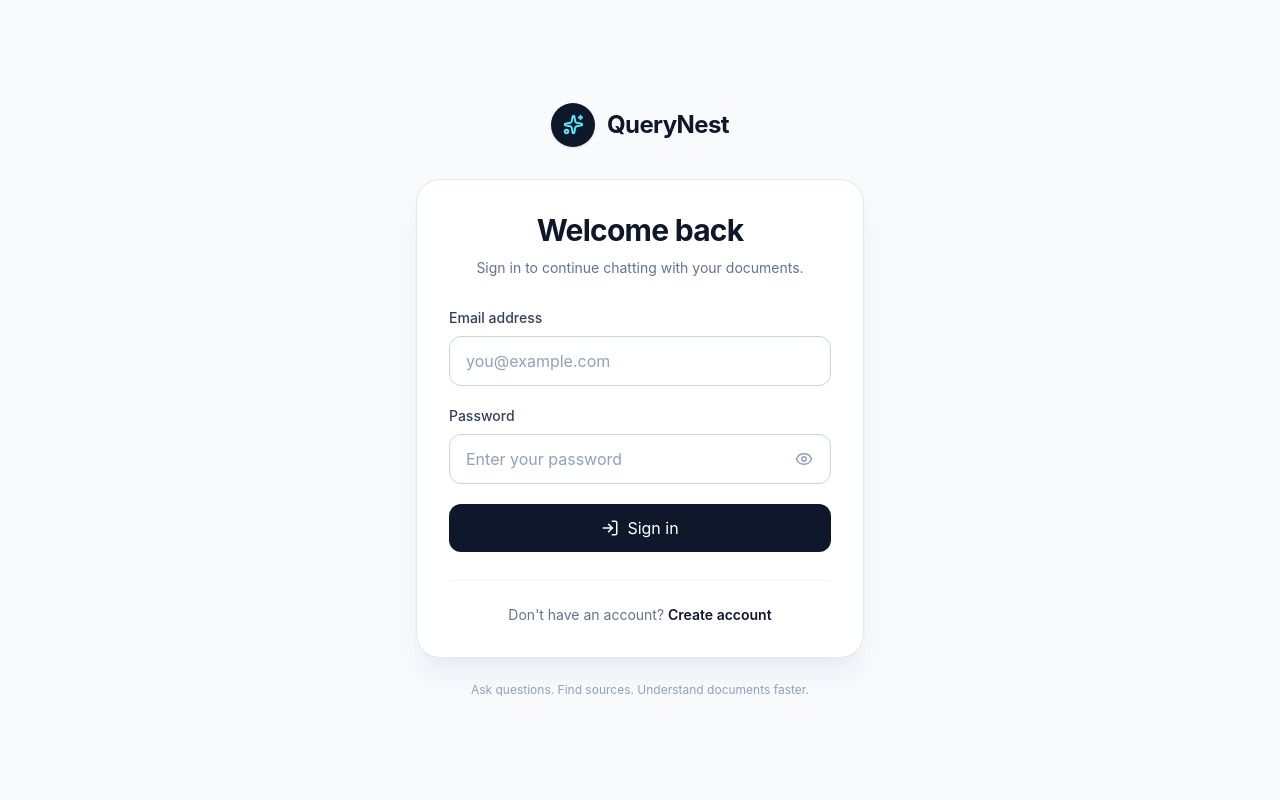
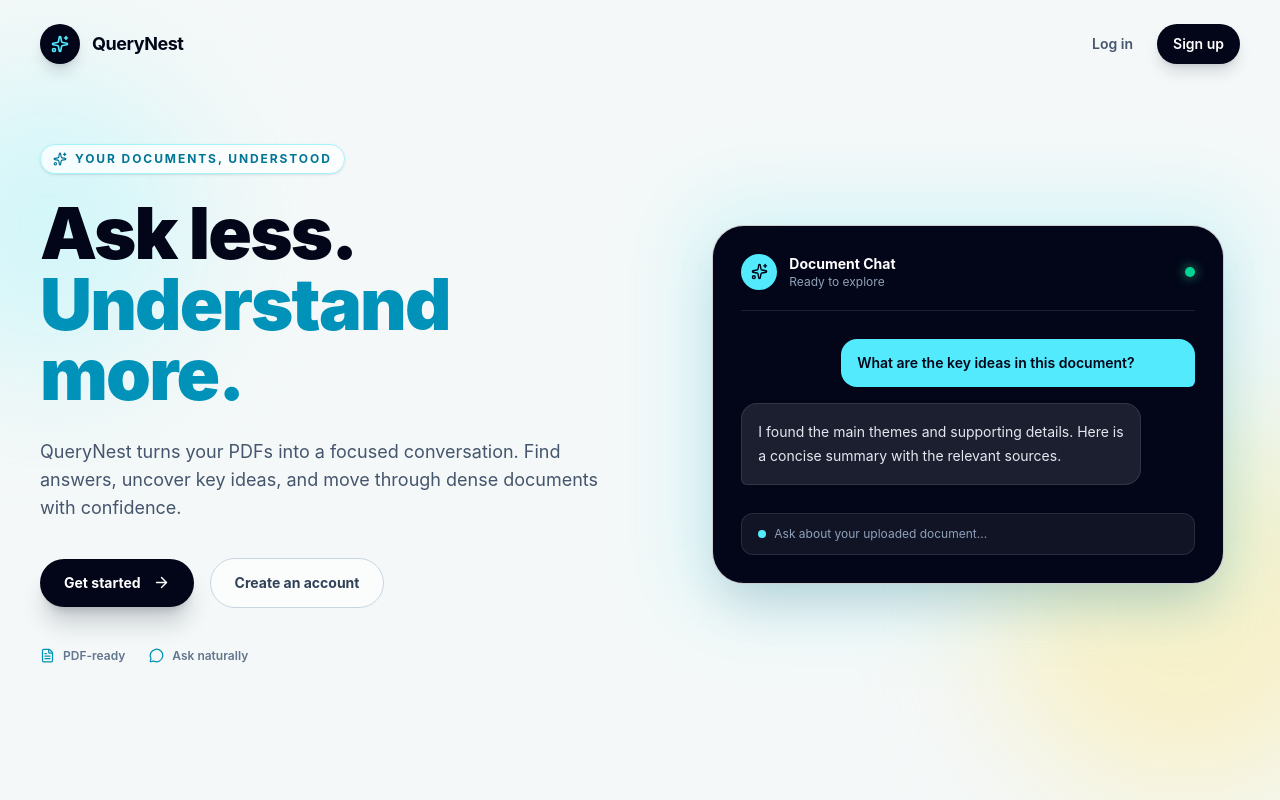
Before and after one commit to Debashis-svg/rag-assistant, a React (Vite) app in the folder frontend/: page / in a window 1280 px wide. Before the commit this address led to /login. Built offline with nearby package versions, Linux system fonts and the light colour scheme; no server answers.

Commit message:
feat: add Welcome page and update routing to direct users to Welcome on home page

```diff
--- a/frontend/src/App.jsx
+++ b/frontend/src/App.jsx
@@ -3,12 +3,14 @@ import { BrowserRouter, Navigate, Route, Routes } from 'react-router-dom';
 import Home from './pages/Home.jsx';
 import Login from './pages/Login.jsx';
 import Register from './pages/Register.jsx';
+import Welcome from './pages/Welcome.jsx';
 
 function App() {
   return (
     <BrowserRouter>
       <Routes>
-        <Route path="/" element={<Home />} />
+        <Route path="/" element={<Welcome />} />
+        <Route path="/chat" element={<Home />} />
         <Route path="/login" element={<Login />} />
         <Route path="/register" element={<Register />} />
 
--- a/frontend/src/pages/Login.jsx
+++ b/frontend/src/pages/Login.jsx
@@ -45,7 +45,7 @@ function Login() {
         JSON.stringify(response.data.user)
       );
 
-      navigate('/');
+      navigate('/chat');
     } catch (err) {
       setError(
         err.response?.data?.message ||
--- a/frontend/src/pages/Register.jsx
+++ b/frontend/src/pages/Register.jsx
@@ -67,7 +67,7 @@ function Register() {
         JSON.stringify(response.data.user)
       );
 
-      navigate('/');
+      navigate('/chat');
     } catch (err) {
       setError(
         err.response?.data?.message ||
--- /dev/null
+++ b/frontend/src/pages/Welcome.jsx
@@ -0,0 +1,112 @@
+import { ArrowRight, FileText, MessageCircle, Sparkles } from 'lucide-react';
+import { Link } from 'react-router-dom';
+
+import BrandMark from '../components/BrandMark.jsx';
+
+function Welcome() {
+  return (
+    <main className="relative min-h-screen overflow-hidden bg-[#f4f8f8] text-slate-950">
+      <div className="pointer-events-none absolute -left-24 top-20 h-72 w-72 rounded-full bg-cyan-200/40 blur-3xl" />
+      <div className="pointer-events-none absolute -right-24 bottom-0 h-96 w-96 rounded-full bg-amber-200/40 blur-3xl" />
+
+      <nav className="relative z-10 mx-auto flex max-w-7xl items-center justify-between px-6 py-6 lg:px-10">
+        <Link to="/" className="flex items-center gap-3">
+          <span className="flex h-10 w-10 items-center justify-center rounded-full bg-slate-950 text-white shadow-lg shadow-slate-900/15">
+            <BrandMark size="compact" />
+          </span>
+          <span className="text-lg font-bold tracking-tight">QueryNest</span>
+        </Link>
+
+        <div className="flex items-center gap-2 text-sm font-semibold">
+          <Link
+            to="/login"
+            className="rounded-full px-4 py-2.5 text-slate-600 transition hover:bg-white hover:text-slate-950"
+          >
+            Log in
+          </Link>
+          <Link
+            to="/register"
+            className="rounded-full bg-slate-950 px-4 py-2.5 text-white shadow-lg shadow-slate-900/15 transition hover:-translate-y-0.5 hover:bg-slate-800"
+          >
+            Sign up
+          </Link>
+        </div>
+      </nav>
+
+      <section className="relative z-10 mx-auto grid min-h-[calc(100vh-88px)] max-w-7xl items-center gap-14 px-6 pb-16 pt-8 lg:grid-cols-[1.05fr_0.95fr] lg:px-10 lg:pb-24 lg:pt-4">
+        <div className="max-w-2xl">
+          <div className="mb-6 inline-flex items-center gap-2 rounded-full border border-cyan-200 bg-white/75 px-3 py-1.5 text-xs font-bold uppercase tracking-[0.16em] text-cyan-700 shadow-sm backdrop-blur">
+            <Sparkles size={14} />
+            Your documents, understood
+          </div>
+
+          <h1 className="max-w-xl text-5xl font-black leading-[0.98] tracking-tight text-slate-950 sm:text-6xl lg:text-7xl">
+            Ask less.
+            <br />
+            <span className="text-cyan-600">Understand more.</span>
+          </h1>
+
+          <p className="mt-7 max-w-xl text-base leading-7 text-slate-600 sm:text-lg">
+            QueryNest turns your PDFs into a focused conversation. Find answers,
+            uncover key ideas, and move through dense documents with confidence.
+          </p>
+
+          <div className="mt-9 flex flex-wrap items-center gap-4">
+            <Link
+              to="/login"
+              className="group inline-flex items-center gap-3 rounded-full bg-slate-950 px-6 py-3.5 text-sm font-bold text-white shadow-xl shadow-slate-900/20 transition hover:-translate-y-1 hover:bg-slate-800"
+            >
+              Get started
+              <ArrowRight size={17} className="transition-transform group-hover:translate-x-1" />
+            </Link>
+            <Link
+              to="/register"
+              className="rounded-full border border-slate-300 bg-white/70 px-6 py-3.5 text-sm font-bold text-slate-700 transition hover:border-slate-500 hover:bg-white"
+            >
+              Create an account
+            </Link>
+          </div>
+
+          <div className="mt-10 flex flex-wrap gap-x-6 gap-y-2 text-xs font-semibold text-slate-500">
+            <span className="flex items-center gap-2"><FileText size={15} className="text-cyan-600" /> PDF-ready</span>
+            <span className="flex items-center gap-2"><MessageCircle size={15} className="text-cyan-600" /> Ask naturally</span>
+          </div>
+        </div>
+
+        <div className="relative mx-auto w-full max-w-lg lg:justify-self-end">
+          <div className="absolute -inset-5 rounded-[2.5rem] bg-cyan-300/20 blur-2xl" />
+          <div className="relative overflow-hidden rounded-4xl border border-white/80 bg-slate-950 p-5 shadow-2xl shadow-cyan-950/20 sm:p-7">
+            <div className="flex items-center justify-between border-b border-white/10 pb-5">
+              <div className="flex items-center gap-3">
+                <span className="flex h-9 w-9 items-center justify-center rounded-full bg-cyan-300 text-slate-950">
+                  <Sparkles size={17} />
+                </span>
+                <div>
+                  <p className="text-sm font-bold text-white">Document Chat</p>
+                  <p className="text-xs text-slate-400">Ready to explore</p>
+                </div>
+              </div>
+              <span className="h-2.5 w-2.5 rounded-full bg-emerald-400 shadow-[0_0_12px_rgba(52,211,153,0.8)]" />
+            </div>
+
+            <div className="space-y-4 py-7">
+              <div className="ml-auto max-w-[78%] rounded-2xl rounded-br-md bg-cyan-300 px-4 py-3 text-sm font-semibold leading-6 text-slate-950">
+                What are the key ideas in this document?
+              </div>
+              <div className="max-w-[88%] rounded-2xl rounded-bl-md border border-white/10 bg-white/10 px-4 py-4 text-sm leading-6 text-slate-200">
+                I found the main themes and supporting details. Here is a concise summary with the relevant sources.
+              </div>
+            </div>
+
+            <div className="flex items-center gap-2 rounded-xl border border-white/10 bg-white/6 px-4 py-3 text-xs text-slate-400">
+              <span className="h-2 w-2 rounded-full bg-cyan-300" />
+              Ask about your uploaded document...
+            </div>
+          </div>
+        </div>
+      </section>
+    </main>
+  );
+}
+
+export default Welcome;
```
